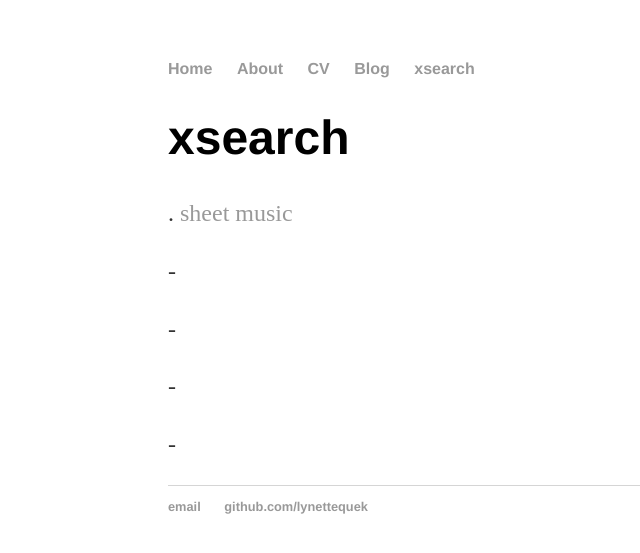
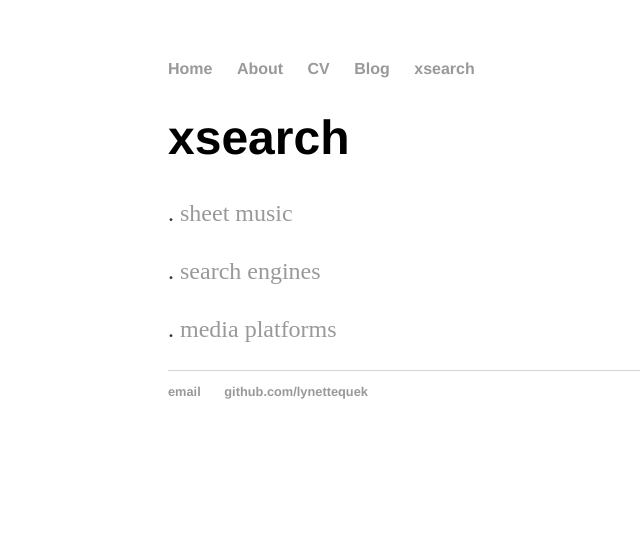
Before and after one commit to lynettequek/lynettequek.github.io, a Jekyll site: the page built from xsearch/index.html, in a window 1280 px wide. Shown: the top 553 px of the page, without its empty margins (24-664 px from the left). Built offline with Jekyll 4.4.1, drawn with Linux system fonts in a browser that asks for light colours.

Commit message:
Update index.html

```diff
--- a/xsearch/index.html
+++ b/xsearch/index.html
@@ -4,9 +4,8 @@ title: xsearch tools
 ---
 <div class="blurb">
 	<h1>xsearch</h1>
-	<p>. <a href="https://gist.github.com/lynettequek/2071f58517879fd9d42ba7952ebee9d5">sheet music</a> </p>
-  <p>- </p>
-  <p>- </p>
-  <p>-  </p>
-  <p>-  </p>
+	<p>. <a href="https://gist.github.com/lynettequek/9b603212b67ced625a4b92cbf2a43717">sheet music</a> </p>
+  	<p>. <a href="https://gist.github.com/lynettequek/35eecbd403f1fb8f3853fb8f3147a70c">search engines</a></p>
+	<p>. <a href="https://gist.github.com/lynettequek/aa1fc50dd2ad5a3b489178ae8ff383f8">media platforms</a></p>
+
 </div><!-- /.blurb -->
```
